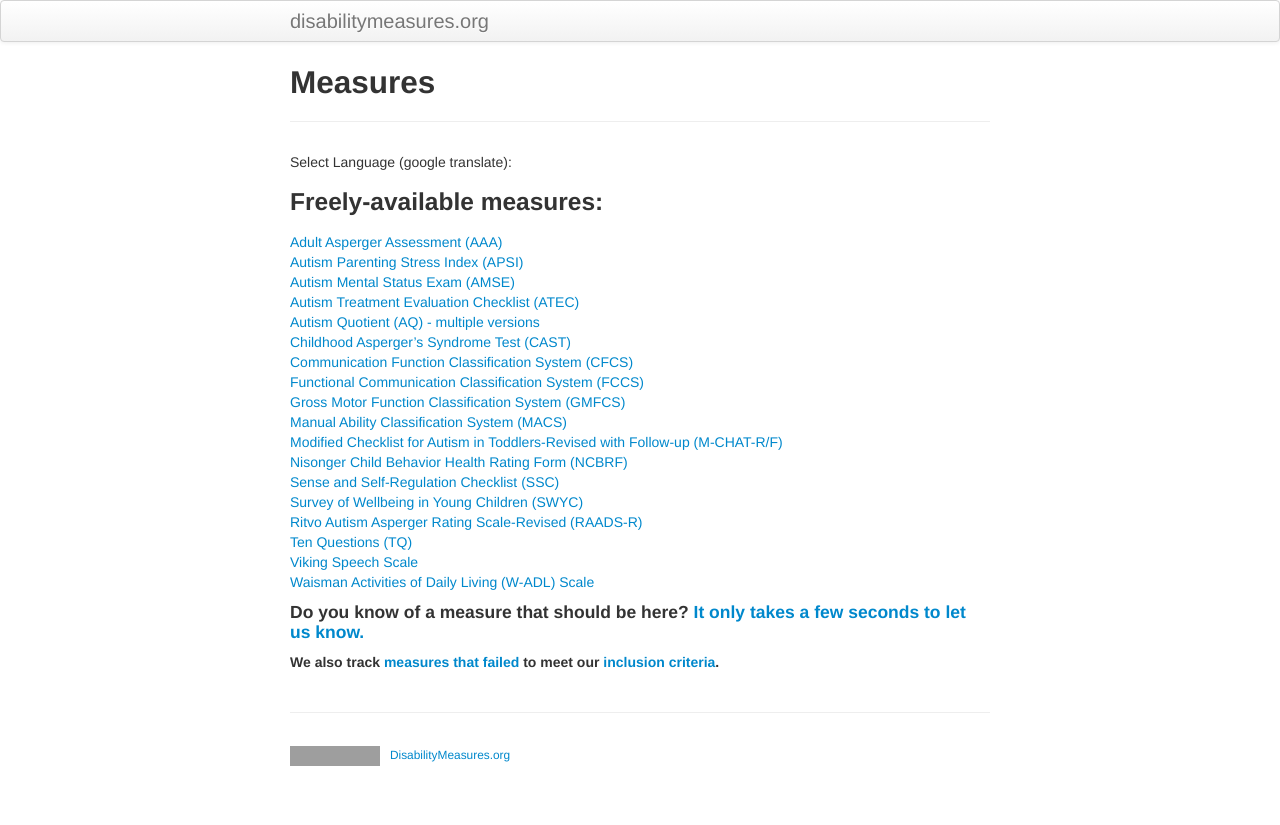
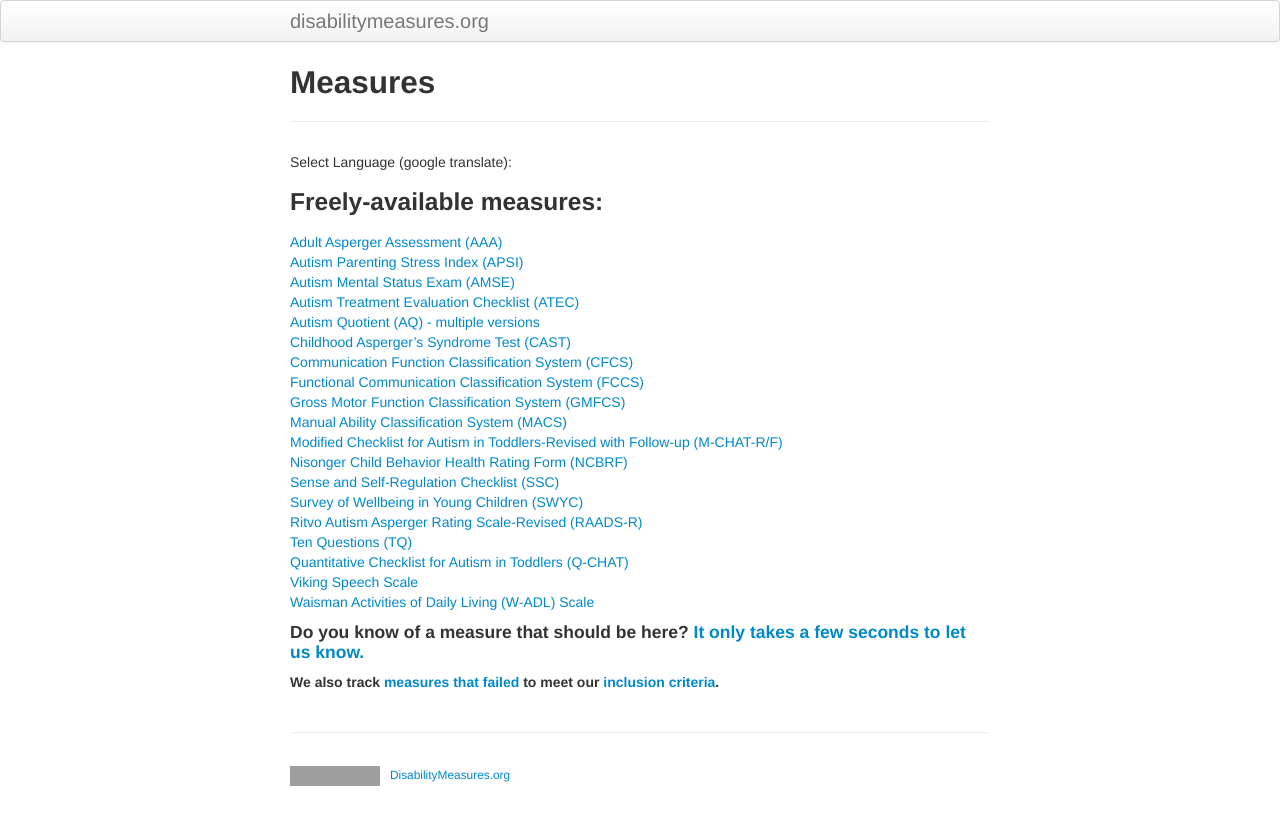
Before and after one commit to mjmaenner/disabilitymeasures, a Jekyll site: the page built from measures/index.md, in a window 1280 px wide. Shown: the top 825 px of the page. Built offline with Jekyll 4.4.1, drawn with Linux system fonts in a browser that asks for light colours; grey boxes are pictures that could not be loaded.

Commit message:
added q-chat

```diff
--- a/measures/index.md
+++ b/measures/index.md
@@ -29,7 +29,8 @@ function googleTranslateElementInit() {
 [Survey of Wellbeing in Young Children (SWYC)](http://disabilitymeasures.org/swyc)
 [Ritvo Autism Asperger Rating Scale-Revised (RAADS-R)](http://disabilitymeasures.org/raads-r)
 [Ten Questions (TQ)](http://disabilitymeasures.org/tenquestions)
-[Viking Speech Scale](http://disabilitymeasures.org/viking)
+[Quantitative Checklist for Autism in Toddlers (Q-CHAT)](http://disabilitymeasures.org/qchat)
+  [Viking Speech Scale](http://disabilitymeasures.org/viking)
   [Waisman Activities of Daily Living (W-ADL) Scale](http://disabilitymeasures.org/w-adl)
 
 #### Do you know of a measure that should be here? [It only takes a few seconds to let us know.](http://disabilitymeasures.org/contribute)
```
